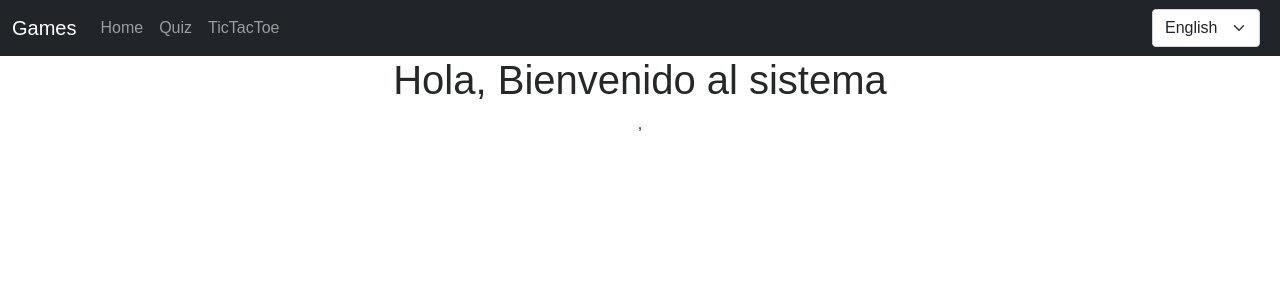
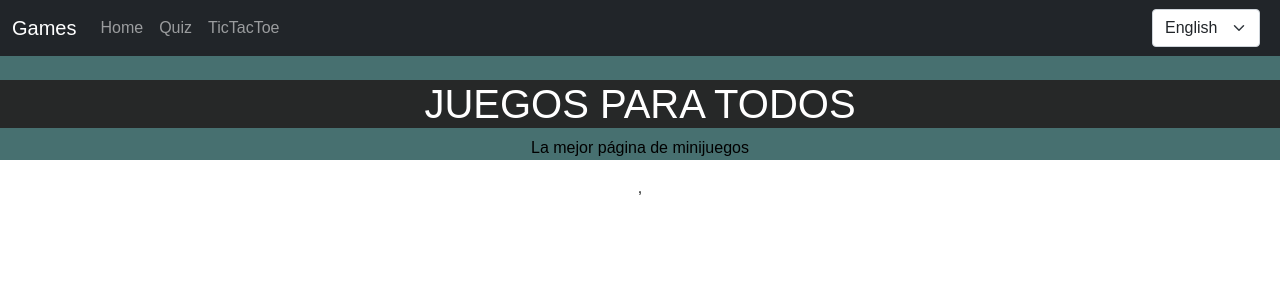
Before and after one commit to samugs13/minijuegos-react, a React (Create React App) app: page / in a window 1280 px wide. Shown: the top 300 px of the page. Built offline with nearby package versions, Linux system fonts and the light colour scheme.

Commit message:
modified home and added beta home css

```diff
--- a/src/components/home/home.component.js
+++ b/src/components/home/home.component.js
@@ -1,10 +1,13 @@
 import React, { Component } from 'react';
+import '../../css/home.css';
 
 export default class Home extends Component {
   render() {
     return (
-      <div>
-        <h1>Hola, Bienvenido al sistema</h1>
+      <div class="home">
+        <br></br>
+        <h1 class="titulo">JUEGOS PARA TODOS</h1>
+        <p class="texto"> La mejor página de minijuegos </p>
       </div>
     );
   }
--- /dev/null
+++ b/src/css/home.css
@@ -0,0 +1,13 @@
+.home{
+    background-color:#477070;
+}
+
+.titulo{
+	color: #ffffff;
+    background-color:#262828;
+    font-family: sans-serif;
+}
+
+.texto{
+    color: #000000;
+}
```
